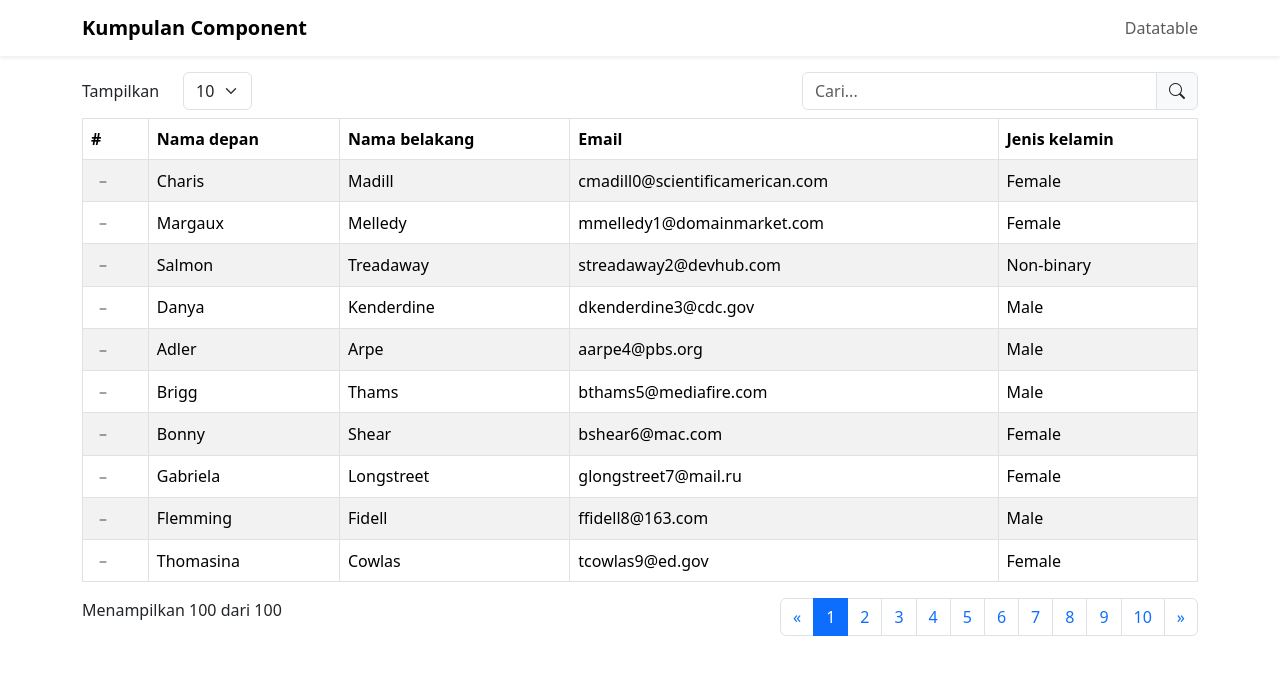
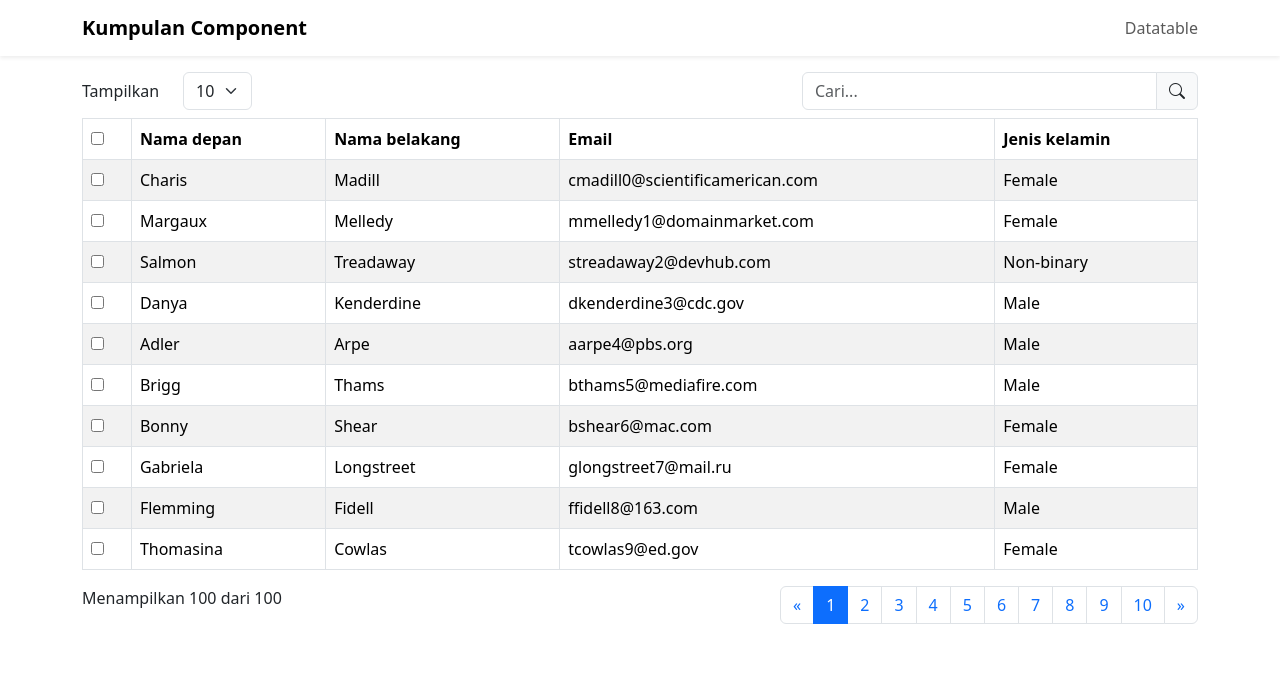
Before and after one commit to dataprojectobenk/components-bootstrap, a Vue app: page / in a window 1280 px wide. Shown: the top 674 px of the page. Built offline with nearby package versions, Linux system fonts and the light colour scheme; data requests are answered from the project's data file.

Commit message:
add checbox

```diff
--- a/src/components/Datatables/Datatable.vue
+++ b/src/components/Datatables/Datatable.vue
@@ -23,13 +23,15 @@
         <table id="table" class="table mt-2" :class="prop.size == 'sm' ? prop.classTable + ' table-sm' : prop.classTable">
             <thead>
                 <tr class="align-middle">
-                    <th>#</th>
+                    <th v-if="prop.selected"><input type="checkbox" v-model="selectAll"></th>
                     <th v-for="item in prop.column">{{ item.name }}</th>
                 </tr>
             </thead>
             <tbody>
                 <tr class="align-middle " v-for="item in dataTable.data">
-                    <td><button class="btn btn-sm  px-1 py-0"><i class="bi bi-dash"></i></button></td>
+                    <td v-if="prop.selected" >
+                        <input type="checkbox" :value="item.id" v-model="selected" @change="emits('onSelected',selected)">
+                    </td>
                     <td v-for="i in  prop.column">{{ item[i.data] }}</td>
                 </tr>
             </tbody>
@@ -70,7 +72,9 @@
 </template>
 
 <script setup>
-import { computed, ref } from 'vue';
+import { computed, ref, watch } from 'vue';
+const selected=ref([])
+const selectAll=ref(false)
 const config = ref({
     perPage: 10,
     page: 1,
@@ -93,8 +97,14 @@ const prop = defineProps({
     filter:{
         default:[],
         type:Array
+    },
+    selected:{
+        default:false,
+        type:Boolean
     }
 })
+
+const emits = defineEmits(['onSelected','onEdit'])
 
 const dataTable = computed(() => {
     let dt = {
@@ -131,11 +141,16 @@ const dataTable = computed(() => {
     return dt
 })
 
+watch(selectAll,()=>{
+    document.querySelectorAll('#data-table #table tbody input[type="checkbox"]').forEach(el=>{
+
+    })
+})
 </script>
 
 <style lang="scss" scoped>
 #data-table{
-    tbody tr{
+    tbody tr td{
         cursor: pointer;
     }
     #table{
--- a/src/views/HomeView.vue
+++ b/src/views/HomeView.vue
@@ -1,6 +1,6 @@
 <template>
   <BaseLayout>
-    <Datatable class-table="table-striped  table-bordered table-hover" :column="column" :data="users"  ></Datatable>
+    <Datatable class-table="table-striped  table-bordered table-hover" :column="column" :data="users"  :selected="true" ></Datatable>
   </BaseLayout>
 </template>
 
```
